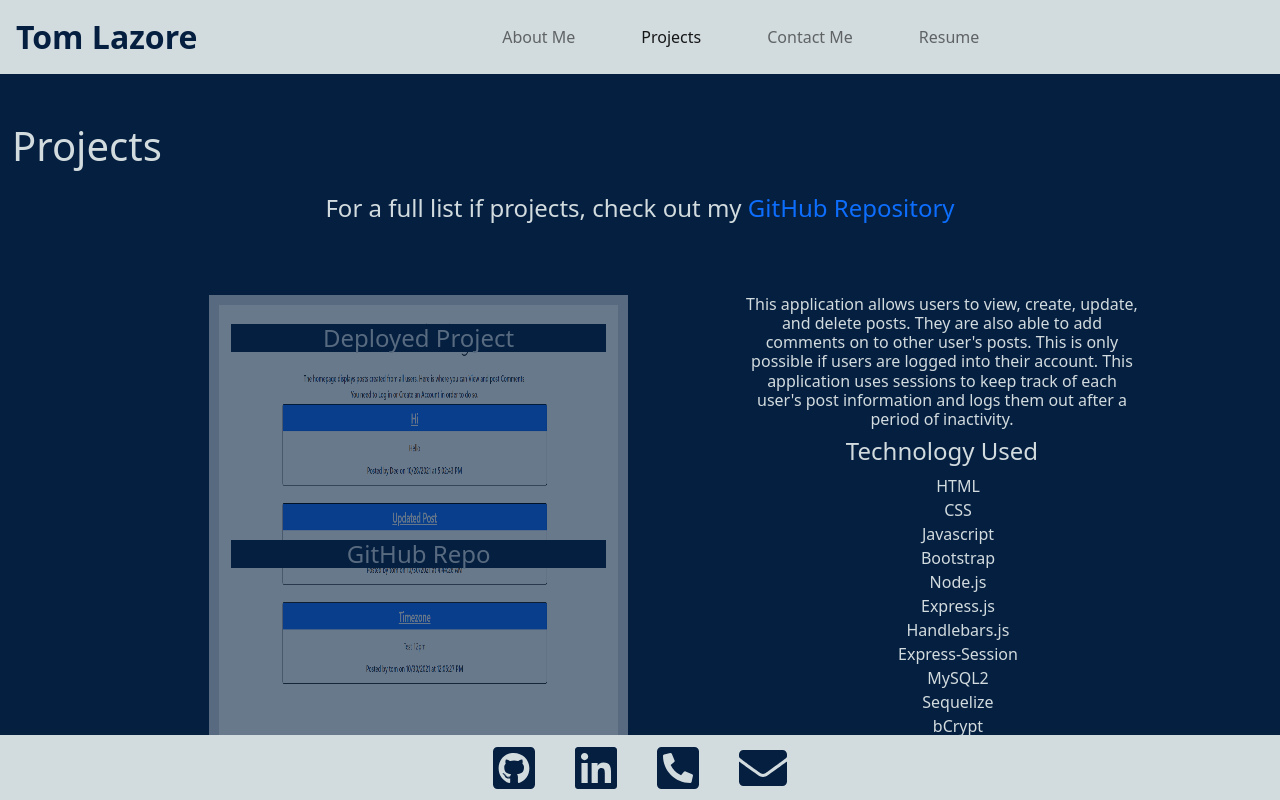
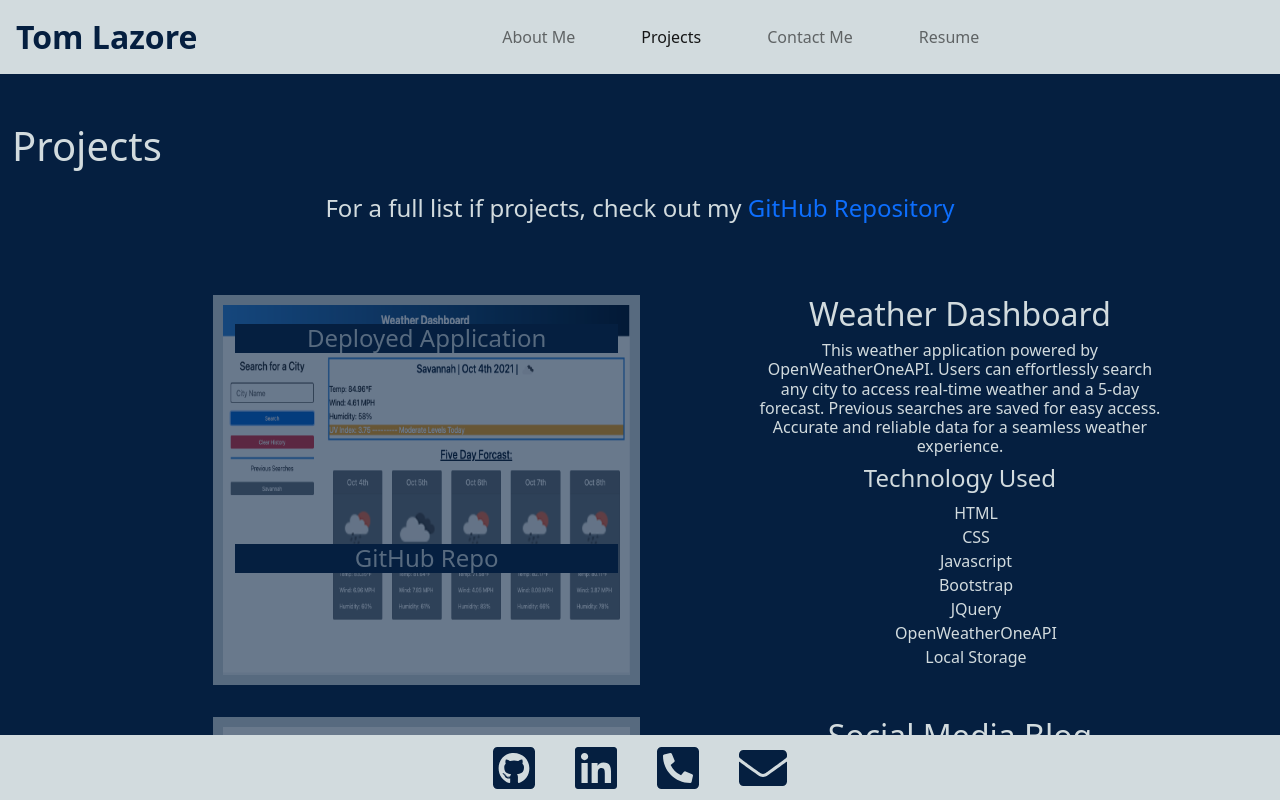
Before and after one commit to tlaze/React-Portfolio, a React (Create React App) app: page / in a window 1280 px wide. Both pictures are taken after a click on the button "Projects". Shown: the top 800 px of the page. Built offline with nearby package versions, Linux system fonts and the light colour scheme; the HTML template or start-up script is replaced by a standard one.

Commit message:
updated projects

```diff
--- a/src/components/Projects.js
+++ b/src/components/Projects.js
@@ -14,17 +14,35 @@
                     <h6></h6>
                 </div>
                 {/* Each project displays its description next to it */}
+
+                <div className="project col-md-4 offset-md-2 my-3" id="project4">
+                        <a href="https://tlaze.github.io/weather-dashboard/" target="blank" rel="noreferrer"><h4 className="projectTitle text-center">Deployed Application</h4></a>
+                        <a href="https://github.com/tlaze/weather-dashboard" target="blank" rel="noreferrer"><h4 className="gitHubLink text-center">GitHub Repo</h4></a>
+                    </div>
+                    <div className="col-md-4 offset-md-1 my-3 text-center">
+                        <h2>Weather Dashboard</h2>
+                        <h6>This weather application powered by OpenWeatherOneAPI. Users can effortlessly search any city to access real-time weather and a 5-day forecast. Previous searches are saved for easy access. Accurate and reliable data for a seamless weather experience.
+                        </h6>
+                        <h4>Technology Used</h4>
+                        <ul type="none">
+                            <li>HTML</li>
+                            <li>CSS</li>
+                            <li>Javascript</li>
+                            <li>Bootstrap</li>
+                            <li>JQuery</li>
+                            <li>OpenWeatherOneAPI</li>
+                            <li>Local Storage</li>
+                        </ul>
+                    </div>
+                </div>
                 <div className="row">
                     <div className="project col-md-4 offset-md-2 my-3" id="project1">
-                        <a href="https://tom-blog-ad9726927b47.herokuapp.com/" target="blank" rel="noreferrer"><h4 className="projectTitle text-center">Deployed Project</h4></a>
+                        <a href="https://tom-blog-ad9726927b47.herokuapp.com/" target="blank" rel="noreferrer"><h4 className="projectTitle text-center">Deployed Application</h4></a>
                         <a href="https://github.com/tlaze/tech-blog" target="blank" rel="noreferrer"><h4 className="gitHubLink text-center">GitHub Repo</h4></a>
                     </div>
                     <div className="col-md-4 offset-md-1 my-3 text-center">
-                        <h6>This application allows users to view, create, update, and delete posts.
-                        They are also able to add comments on to other user's posts.
-                        This is only possible if users are logged into their account.
-                        This application uses sessions to keep track of each user's post information
-                        and logs them out after a period of inactivity.
+                        <h2>Social Media Blog</h2>
+                        <h6>This project showcases a social media application with user authentication and key features like post creation, editing, and deletion, along with commenting on others' posts. The application utilizes sessions for data tracking and implements an automatic logout system after periods of inactivity, ensuring security and user convenience.
                         </h6>
                         <h4>Technology Used</h4>
                         <ul type="none">
@@ -42,6 +60,53 @@
                             <li>Heroku</li>
                         </ul>
                     </div>
+
+                    <div className="row my-3">
+                    <div className="project col-md-4 offset-md-2 my-3" id="project3">
+                        <a href="https://tlaze.github.io/password-generator/" target="blank" rel="noreferrer"><h4 className="projectTitle text-center">Deployed Application</h4></a>
+                        <a href="https://github.com/tlaze/password-generator" target="blank" rel="noreferrer"><h4 className="gitHubLink text-center">GitHub Repo</h4></a>
+                    </div>
+                    <div className="col-md-4 offset-md-1 my-3 text-center">
+                        <h2>Password Generator</h2>
+                        <h6>This application generates a secure password depending on the user's personal
+                            preferences. User's have the option to include uppercase, lowercase, numerals,
+                            and/or special characters. Once the user completes the prompts, the password is generated
+                            for them to copy.
+                        </h6>
+                        <h4>Technology Used</h4>
+                        <ul type="none">
+                            <li>HTML</li>
+                            <li>CSS</li>
+                            <li>Javascript</li>
+                        </ul>
+                    </div>
+
+
+                    <div className="row my-3">
+                    <div className="project col-md-4 offset-md-2 my-3" id="project5">
+                        <a href="https://caitlinw29.github.io/pokeBattle/" target="blank" rel="noreferrer"><h4 className="projectTitle text-center">Deployed Application</h4></a>
+                        <a href="https://github.com/tlaze/pokeBattle" target="blank" rel="noreferrer"><h4 className="gitHubLink text-center">GitHub Repo</h4></a>
+                    </div>
+                    <div className="col-md-4 offset-md-1 my-3 text-center">
+                        <h2>PokeBattle</h2>
+                        <h6>This 4 member project allows users to relive childhood nostalgia by battling 1st Generation Pokemon.
+                            My role in this project was fetching data from PokeAPI to store Pokemon Types and Moves for attacking. As well
+                            as calculating User and CP damage. At the start of the battle, 4 moves are randomly chosen
+                            based on the Pokemon's type (Electric, Water, Fire, ect..). Battle ends when one Pokemon's HP drains to 0.
+                            My responsibilties included retrieving each Pokemon's moves and applying to each attack button.
+                        </h6>
+                        <h4>Technology Used</h4>
+                        <ul type="none">
+                            <li>HTML</li>
+                            <li>CSS</li>
+                            <li>Javascript</li>
+                            <li>Bootstrap</li>
+                            <li>JQuery</li>
+                            <li>PokeAPI</li>
+                            <li>Local Storage</li>
+                        </ul>
+                    </div>
+
                     <div className="project col-md-4 offset-md-2 my-3" id="project2">
                         <a href="https://never-alone-platform.herokuapp.com/" target="blank" rel="noreferrer"><h4 className="projectTitle text-center">Never Alone</h4></a>
                         <a href="https://github.com/tlaze/NeverAlone" target="blank" rel="noreferrer"><h4 className="gitHubLink text-center">GitHub Repo</h4></a>
@@ -68,67 +133,9 @@
                         </ul>
                     </div>
                 </div>
-                <div className="row my-3">
-                    <div className="project col-md-4 offset-md-2 my-3" id="project3">
-                        <a href="https://tlaze.github.io/password-generator/" target="blank" rel="noreferrer"><h4 className="projectTitle text-center">Password Generator</h4></a>
-                        <a href="https://github.com/tlaze/password-generator" target="blank" rel="noreferrer"><h4 className="gitHubLink text-center">GitHub Repo</h4></a>
-                    </div>
-                    <div className="col-md-4 offset-md-1 my-3 text-center">
-                        <h6>This application generates a secure password depending on the user's personal
-                            preferences. User's have the option to include uppercase, lowercase, numerals,
-                            and/or special characters. Once the user completes the prompts, the password is generated
-                            for them to copy.
-                        </h6>
-                        <h4>Technology Used</h4>
-                        <ul type="none">
-                            <li>HTML</li>
-                            <li>CSS</li>
-                            <li>Javascript</li>
-                        </ul>
-                    </div>
-                    <div className="project col-md-4 offset-md-2 my-3" id="project4">
-                        <a href="https://tlaze.github.io/weather-dashboard/" target="blank" rel="noreferrer"><h4 className="projectTitle text-center">Weather Dashboard</h4></a>
-                        <a href="https://github.com/tlaze/weather-dashboard" target="blank" rel="noreferrer"><h4 className="gitHubLink text-center">GitHub Repo</h4></a>
-                    </div>
-                    <div className="col-md-4 offset-md-1 my-3 text-center">
-                        <h6>Using OpenWeatherOneAPI to fetch data, this application allows users to search a city for it's current weather
-                            as well as it's 5 day forecast. Previous searches are saved and will display it's information again
-                            when clicked.
-                        </h6>
-                        <h4>Technology Used</h4>
-                        <ul type="none">
-                            <li>HTML</li>
-                            <li>CSS</li>
-                            <li>Javascript</li>
-                            <li>Bootstrap</li>
-                            <li>JQuery</li>
-                            <li>OpenWeatherOneAPI</li>
-                            <li>Local Storage</li>
-                        </ul>
-                    </div>
-                </div>
-                <div className="row my-3">
-                    <div className="project col-md-4 offset-md-2 my-3" id="project5">
-                        <a href="https://caitlinw29.github.io/pokeBattle/" target="blank" rel="noreferrer"><h4 className="projectTitle text-center">Poke Battle</h4></a>
-                        <a href="https://github.com/tlaze/pokeBattle" target="blank" rel="noreferrer"><h4 className="gitHubLink text-center">GitHub Repo</h4></a>
-                    </div>
-                    <div className="col-md-4 offset-md-1 my-3 text-center">
-                        <h6>This 4 member project allows users to relive childhood nostalgia by battling 1st Generation Pokemon.
-                            My role in this project was fetching data from PokeAPI to store Pokemon Types and Moves for attacking. As well
-                            as calculating User and CP damage. At the start of the battle, 4 moves are randomly chosen
-                            based on the Pokemon's type (Electric, Water, Fire, ect..). Battle ends when one Pokemon's HP drains to 0.
-                        </h6>
-                        <h4>Technology Used</h4>
-                        <ul type="none">
-                            <li>HTML</li>
-                            <li>CSS</li>
-                            <li>Javascript</li>
-                            <li>Bootstrap</li>
-                            <li>JQuery</li>
-                            <li>PokeAPI</li>
-                            <li>Local Storage</li>
-                        </ul>
-                    </div>
+
+
+
                     <div className="project col-md-4 offset-md-2 my-3" id="project6">
                         <a href="https://young-reef-24740.herokuapp.com/?id=618dc96fb6b8940016e40ab4" target="blank" rel="noreferrer"><h4 className="projectTitle text-center">Workout Tracker</h4></a>
                         <a href="https://github.com/tlaze/Workout-Tracker" target="blank" rel="noreferrer"><h4 className="gitHubLink text-center">GitHub Repo</h4></a>
```
